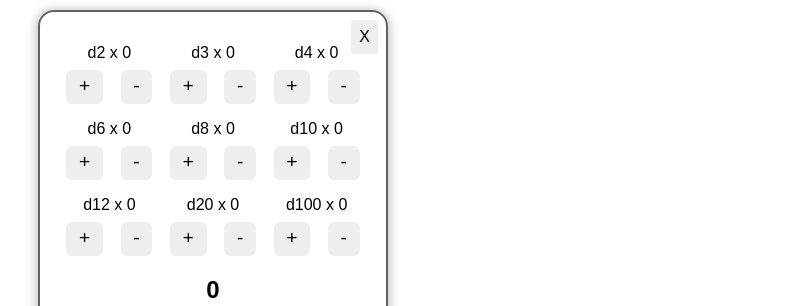
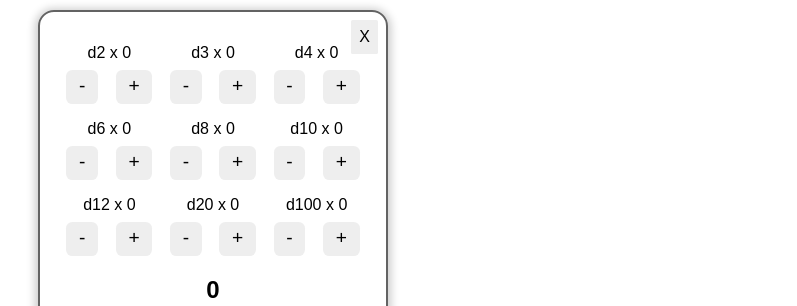
Before and after one commit to dwevins/all-you-need-is-dice, a React (Create React App) app: page / in a window 1280 px wide. Shown: the part 180-486 px from the top of the page, without its empty margins (26-823 px from the left). Built offline with nearby package versions, Linux system fonts and the light colour scheme.

Commit message:
Update ordering of die controls

```diff
--- a/src/DiceSet.jsx
+++ b/src/DiceSet.jsx
@@ -8,8 +8,8 @@ export default function DicePanel(props) {
                 {Object.keys(props.rollData).map((die, key) =>
                     <div className="die-container" key={key}>
                         <p className="count">d{ die } x {props.rollData[die]}</p>
+                        <button className="die-control" onClick={ () => props.dropDie(die) }><span>-</span></button>
                         <button className="die-control" onClick={ () => props.addDie(die) }><span>+</span></button>
-                        <button className="die-control" onClick={ () => props.dropDie(die) }><span>-</span></button>
                     </div>
                 )}
             </div>
```
